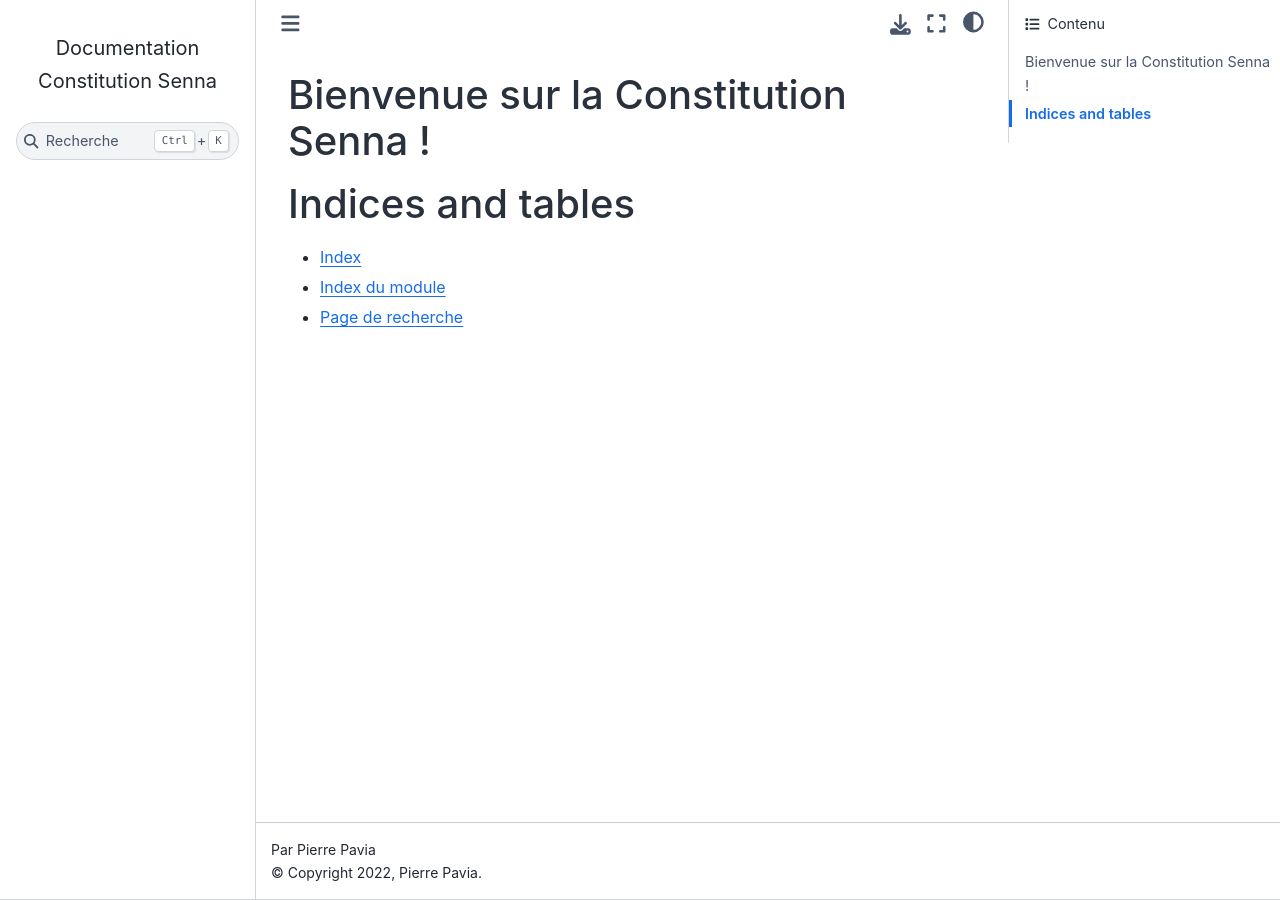
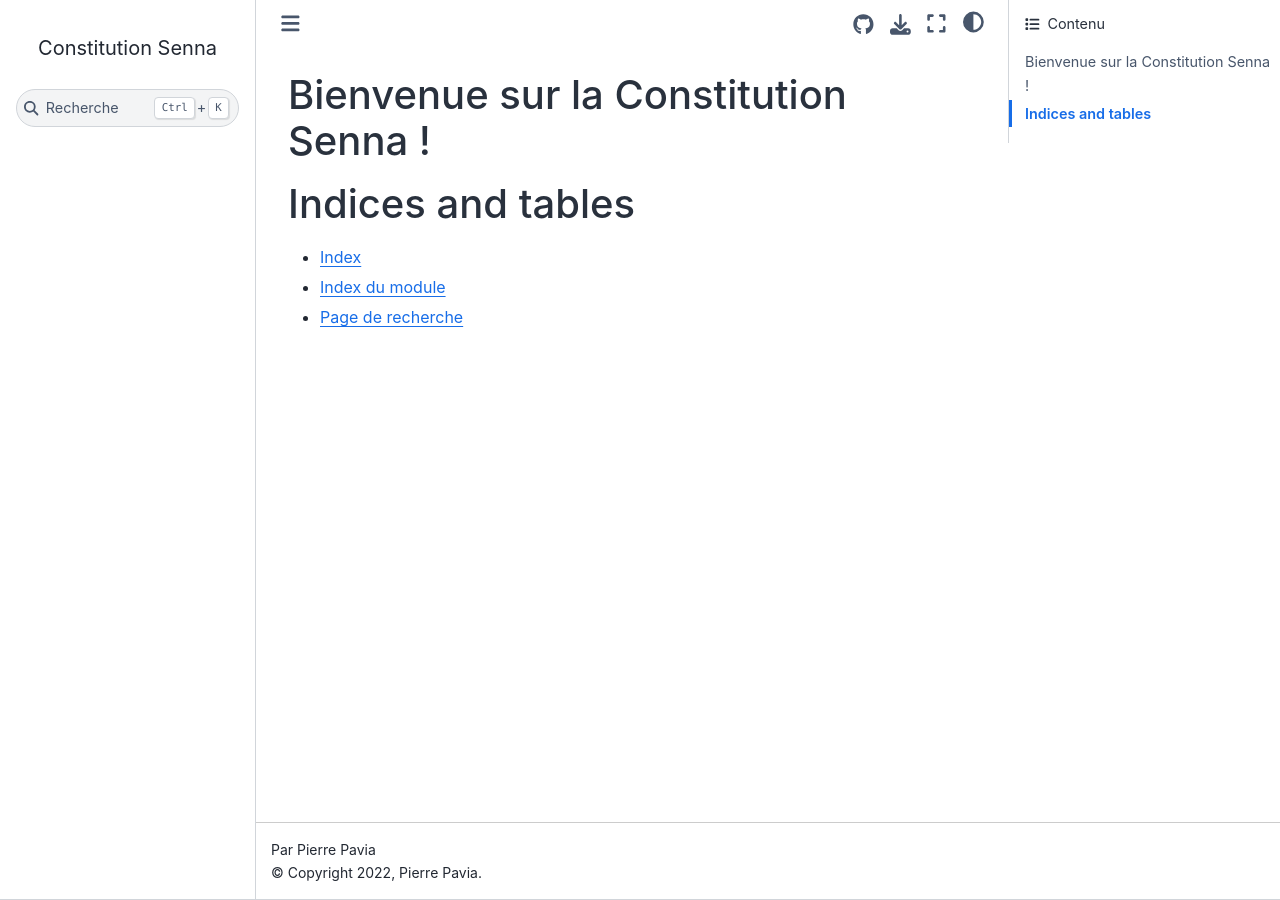
Before and after one commit to Gouvernathor/senna, a Sphinx documentation site: the page built from source/index.rst, in a window 1280 px wide. Built offline with Sphinx 7.4.7 and the Sphinx Book theme 1.1.4, drawn with Linux system fonts in a browser that asks for light colours; part of the change alters nothing that is shown.

```diff
--- a/source/conf.py
+++ b/source/conf.py
@@ -29,12 +29,16 @@ html_static_path = ['_static']
 html_permalinks = True
 html_permalinks_icon = '¶'
 
+html_title = project
+
 html_theme_options = dict(
-    # repository_url="",
-    # repository_branch="main",
-    # use_repository_button=True,
-    # use_issues_button=True,
-    # use_edit_page_button=True,
+    repository_url='https://github.com/Gouvernathor/senna',
+    repository_branch='main',
+    use_repository_button=True,
+    use_issues_button=True,
+    use_edit_page_button=True,
 
     use_download_button=True,
+
+    extra_navbar='',
 )
```
